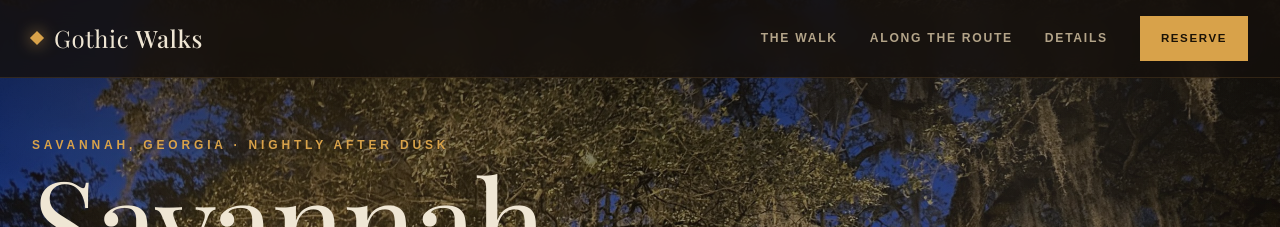
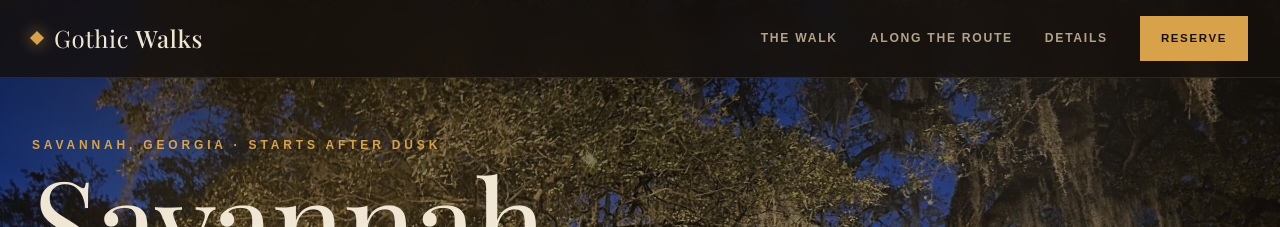
Before and after one commit to memphison/gothicwalks-next, a Next.js app: page / in a window 1280 px wide. Shown: the top 227 px of the page. Built offline with nearby package versions, Linux system fonts and the light colour scheme.

Commit message:
Update book page reserve link

```diff
--- a/app/page.tsx
+++ b/app/page.tsx
@@ -130,7 +130,7 @@ export default function Home() {
 
           <div className="relative z-10 mx-auto w-full max-w-7xl">
             <p className="mb-5 text-xs font-semibold uppercase tracking-[0.32em] text-[#d8a24a] [font-family:var(--font-label)]">
-              Savannah, Georgia · Nightly After Dusk
+              Savannah, Georgia · Starts After Dusk
             </p>
 
             <h1 className="max-w-4xl text-[3.75rem] font-normal leading-[0.9] tracking-[-0.04em] text-[#efe6d4] md:text-[7.75rem] [font-family:var(--font-display)]">
```
